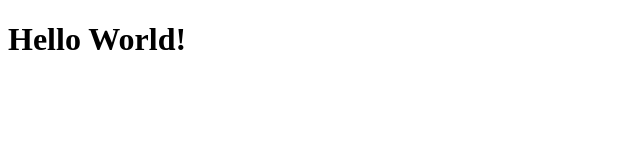
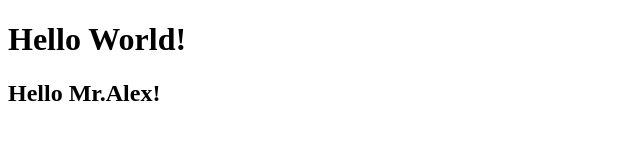
Before and after one commit to Den4ik150/project, a plain HTML site: page index.html in a window 1280 px wide. Shown: the whole page, without its empty margins (0-640 px from the left). Drawn offline with Linux system fonts and the light colour scheme.

Commit message:
index.html mod

```diff
--- a/index.html
+++ b/index.html
@@ -7,6 +7,6 @@
 </head>
 <body>
     <h1>Hello World!</h1>
-
+    <h2>Hello Mr.Alex!</h2>
 </body>
 </html>
```
